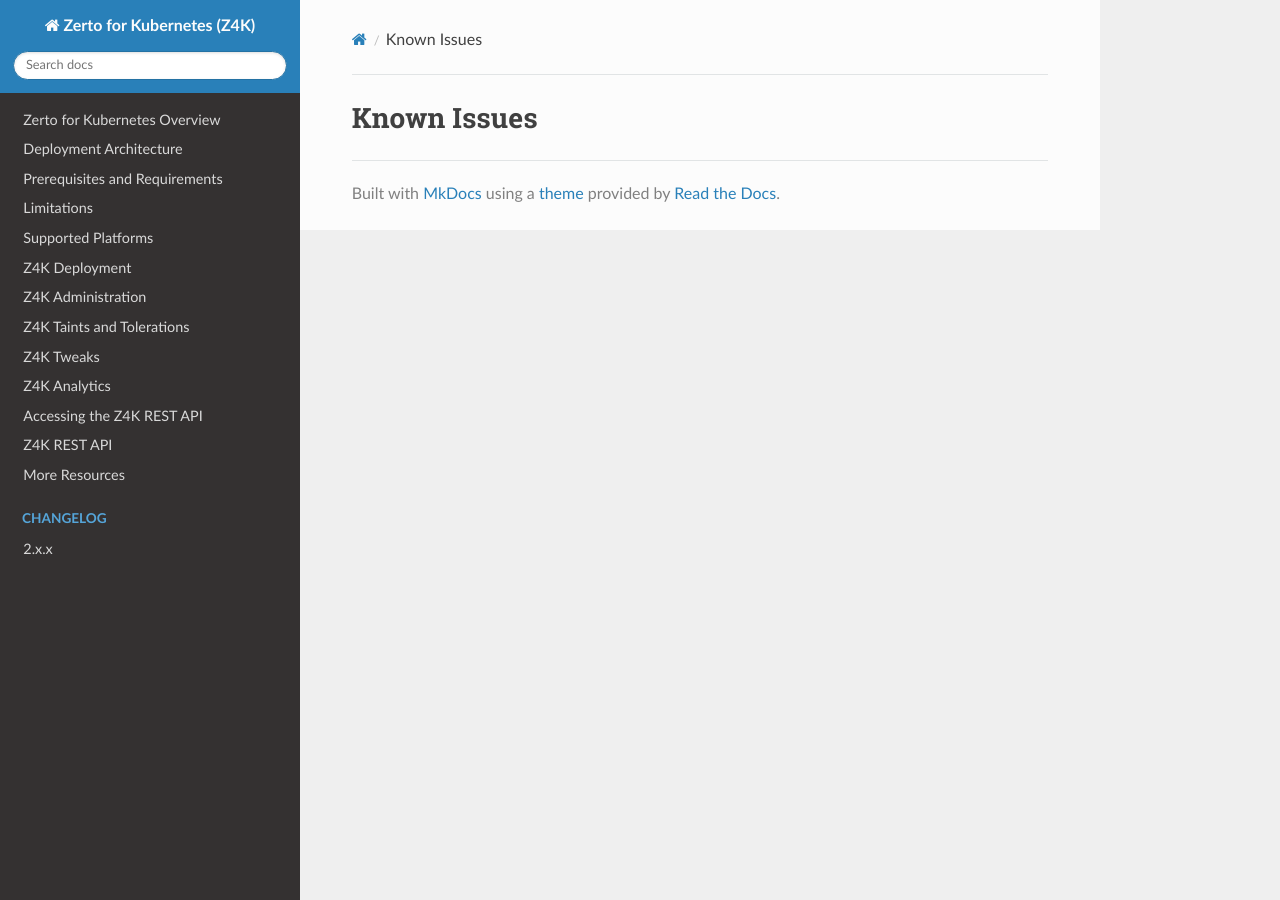
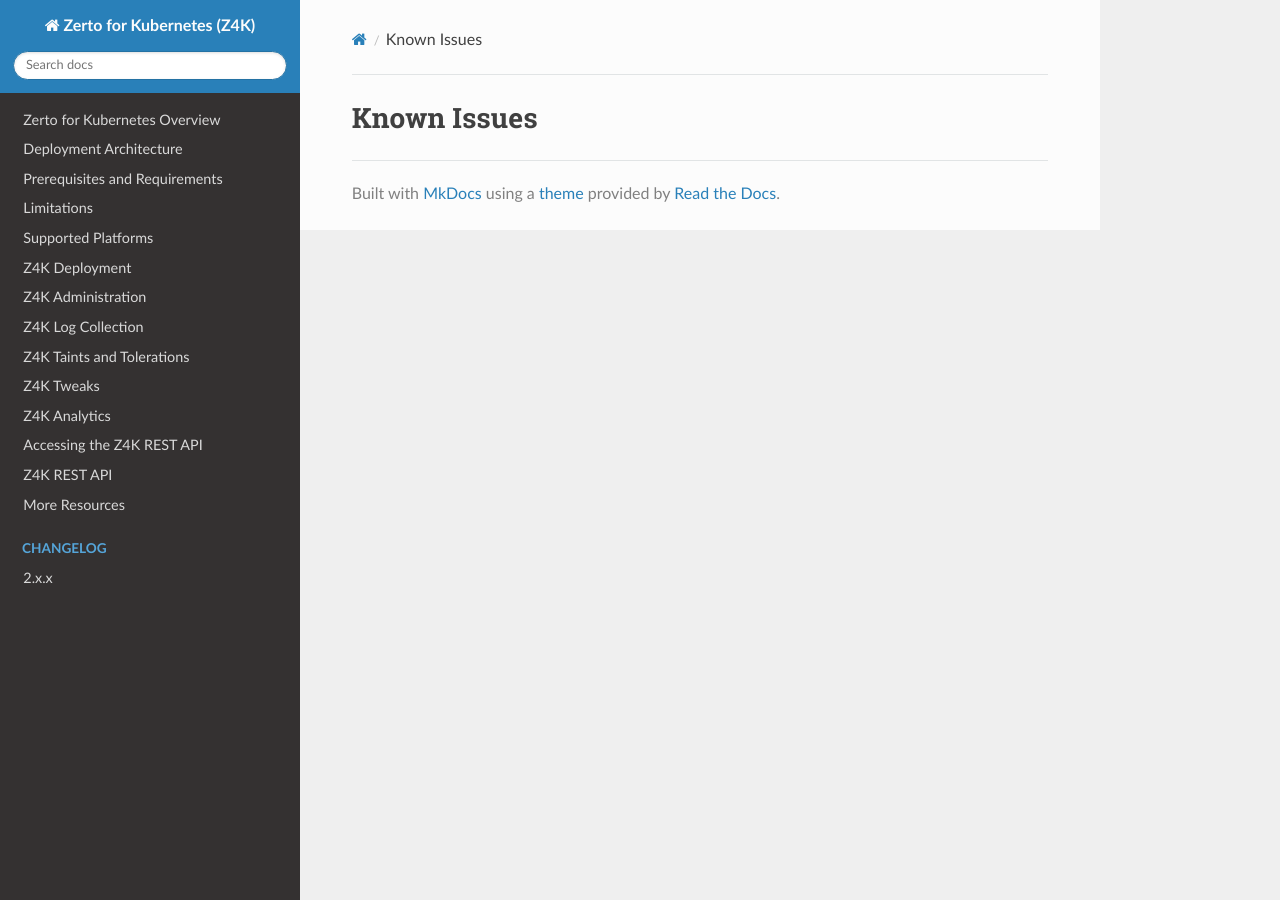
Before and after one commit to ZertoPublic/Z4K, an MkDocs documentation site: the page built from docs/Known_Issues.md, in a window 1280 px wide. Built offline with MkDocs 1.6.1, drawn with Linux system fonts in a browser that asks for light colours.

Commit message:
Update mkdocs.yml

```diff
--- a/mkdocs.yml
+++ b/mkdocs.yml
@@ -10,6 +10,7 @@ nav:
 - Supported Platforms: SupportedPlatforms.md
 - Z4K Deployment: Z4KDeploymentGuide.md
 - Z4K Administration: Z4KAdministrationGuide.md
+- Z4K Log Collection: LogCollection.md
 - Z4K Taints and Tolerations: TaintsandTolerations.md
 - Z4K Tweaks: Tweaks.md
 - Z4K Analytics: Z4KAnalytics.md
```
